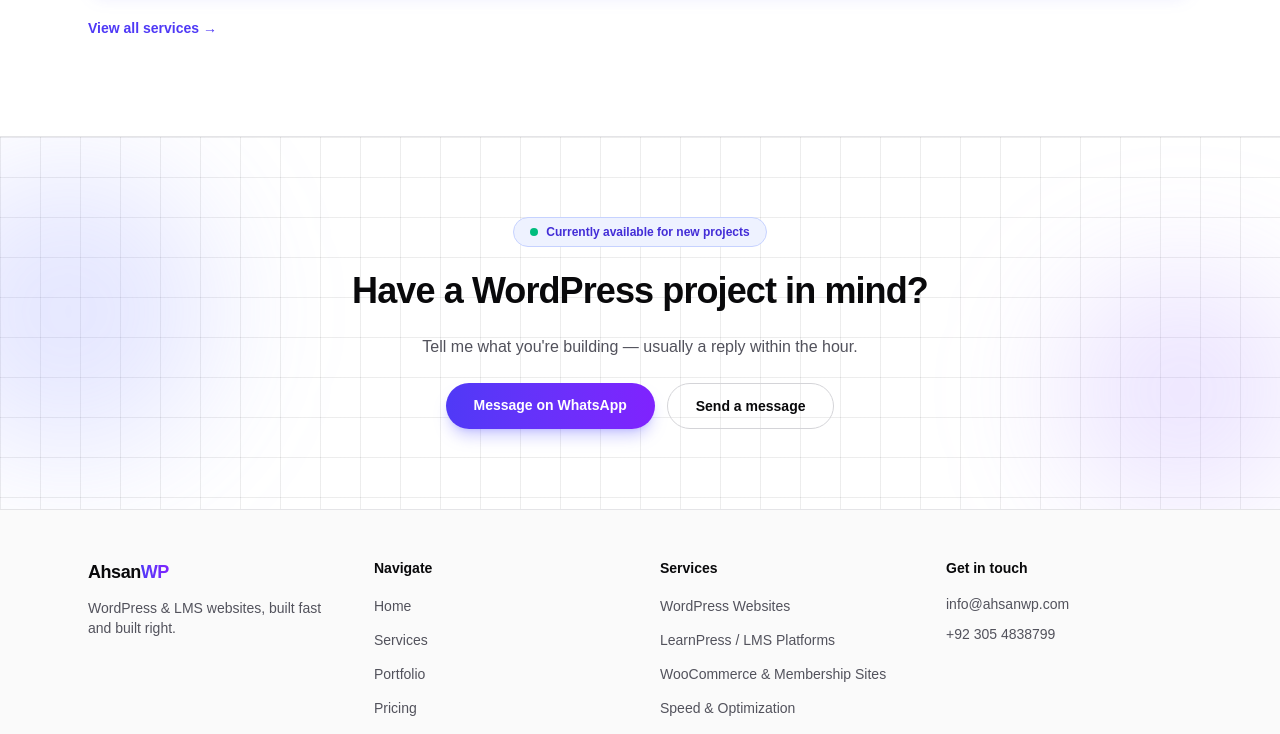
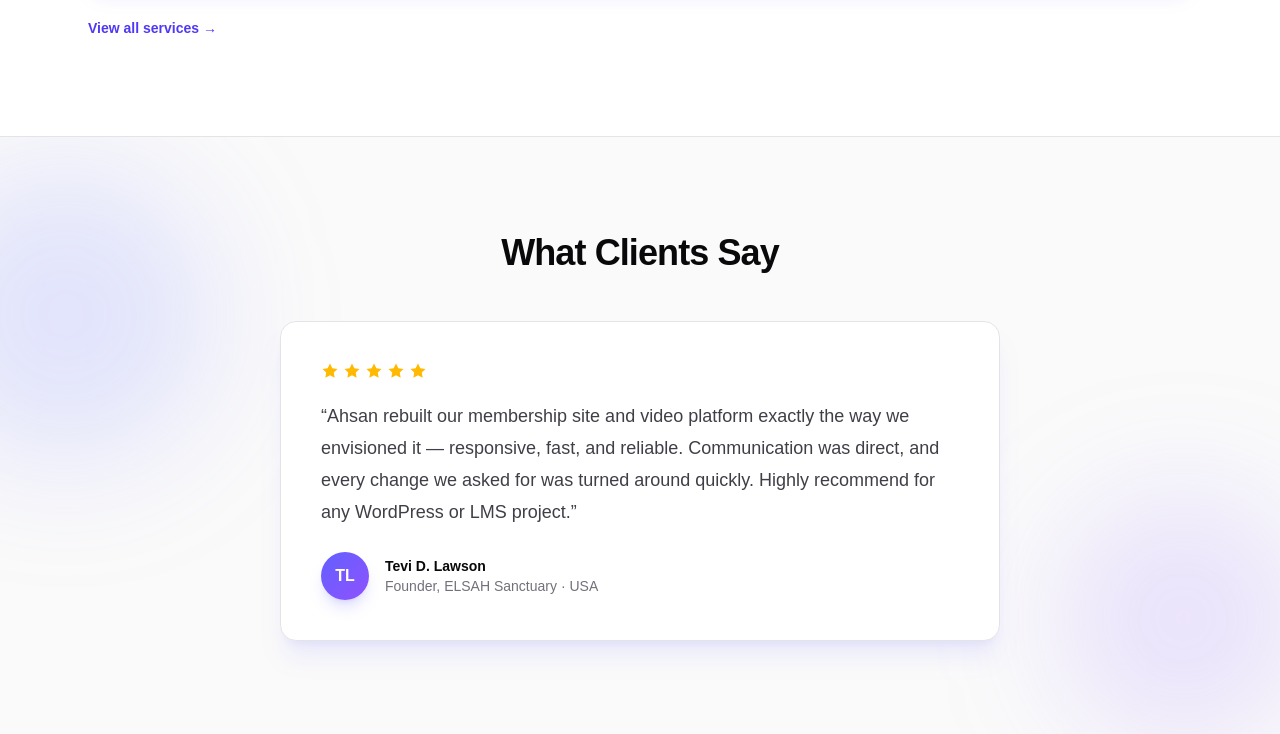
Before and after one commit to Ahsanwd/ahsanwp-site, a Next.js app: page / in a window 1280 px wide. Shown: the part 1680-2414 px from the top of the page. Built offline with nearby package versions, Linux system fonts and the light colour scheme.

Commit message:
Add client testimonial section to homepage
Tevi D. Lawson (ELSAH Sanctuary) testimonial with initials avatar
placeholder — swap for the real photo once it's saved into
public/images/testimonials/.

```diff
--- a/src/app/page.tsx
+++ b/src/app/page.tsx
@@ -150,6 +150,43 @@ export default function Home() {
           </Link>
         </FadeIn>
       </section>
+
+      <section className="relative overflow-hidden border-t border-zinc-200 bg-zinc-50 dark:border-zinc-800 dark:bg-zinc-950">
+        <GradientOrbs variant="section" />
+        <div className="relative mx-auto max-w-3xl px-6 py-24">
+          <FadeIn className="text-center">
+            <h2 className="text-3xl font-extrabold tracking-tight text-zinc-950 sm:text-4xl dark:text-white">
+              What Clients Say
+            </h2>
+          </FadeIn>
+
+          <FadeIn delay={0.1} className="mt-12">
+            <div className="rounded-2xl border border-zinc-200 bg-white p-8 shadow-xl shadow-indigo-500/10 sm:p-10 dark:border-zinc-800 dark:bg-zinc-900">
+              <div className="flex gap-1 text-amber-400">
+                {Array.from({ length: 5 }).map((_, i) => (
+                  <svg key={i} width="18" height="18" viewBox="0 0 24 24" fill="currentColor">
+                    <path d="M12 2l3.09 6.26L22 9.27l-5 4.87 1.18 6.88L12 17.77l-6.18 3.25L7 14.14 2 9.27l6.91-1.01L12 2z" />
+                  </svg>
+                ))}
+              </div>
+              <p className="mt-5 text-lg leading-8 text-zinc-700 dark:text-zinc-300">
+                &ldquo;Ahsan rebuilt our membership site and video platform exactly the way we envisioned
+                it — responsive, fast, and reliable. Communication was direct, and every change we asked
+                for was turned around quickly. Highly recommend for any WordPress or LMS project.&rdquo;
+              </p>
+              <div className="mt-6 flex items-center gap-4">
+                <div className="flex h-12 w-12 shrink-0 items-center justify-center rounded-full bg-gradient-to-br from-indigo-500 to-violet-500 text-base font-semibold text-white shadow-lg shadow-indigo-500/20">
+                  TL
+                </div>
+                <div>
+                  <p className="text-sm font-semibold text-zinc-950 dark:text-white">Tevi D. Lawson</p>
+                  <p className="text-sm text-zinc-500 dark:text-zinc-500">Founder, ELSAH Sanctuary · USA</p>
+                </div>
+              </div>
+            </div>
+          </FadeIn>
+        </div>
+      </section>
     </div>
   );
 }
```
